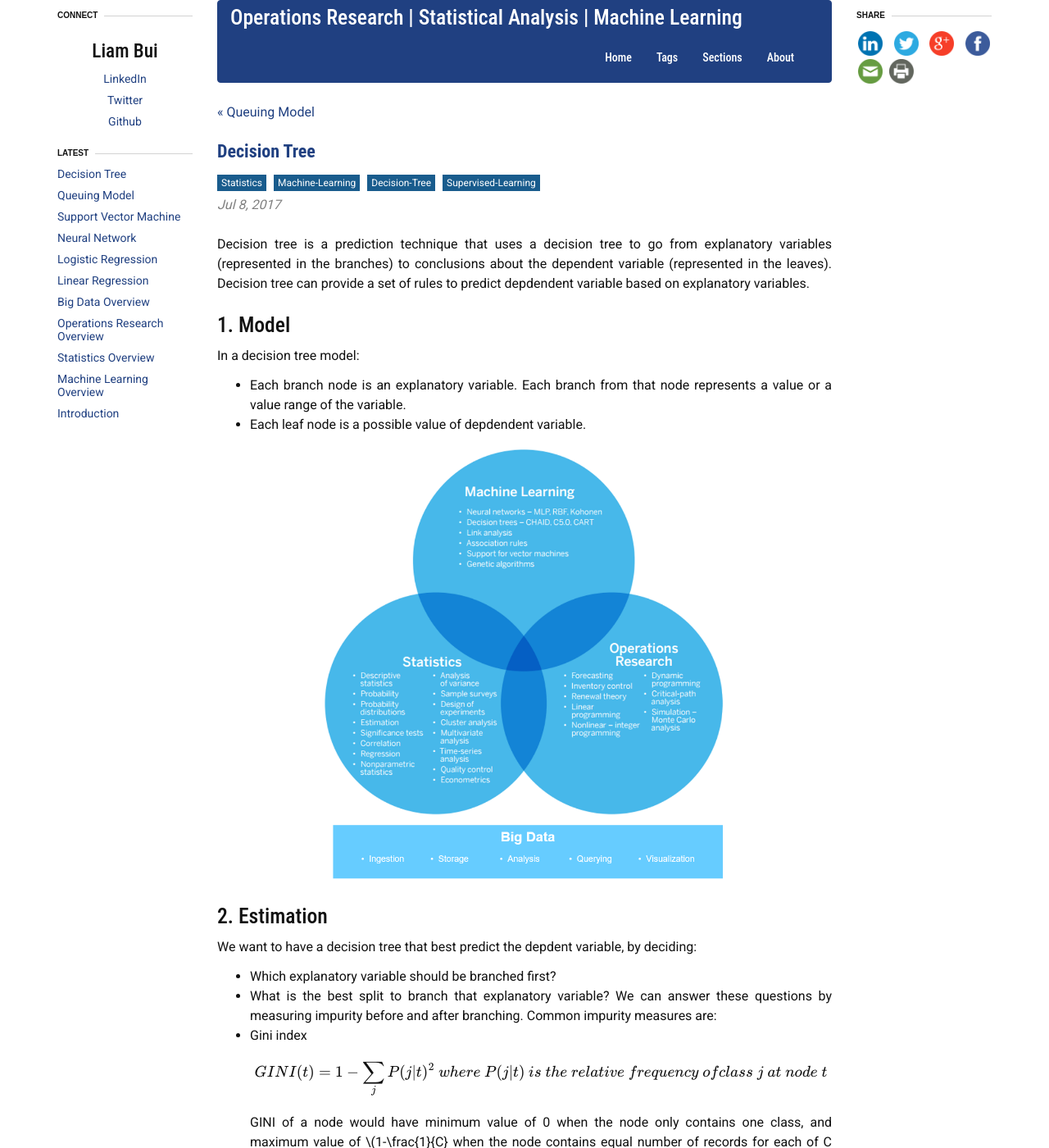
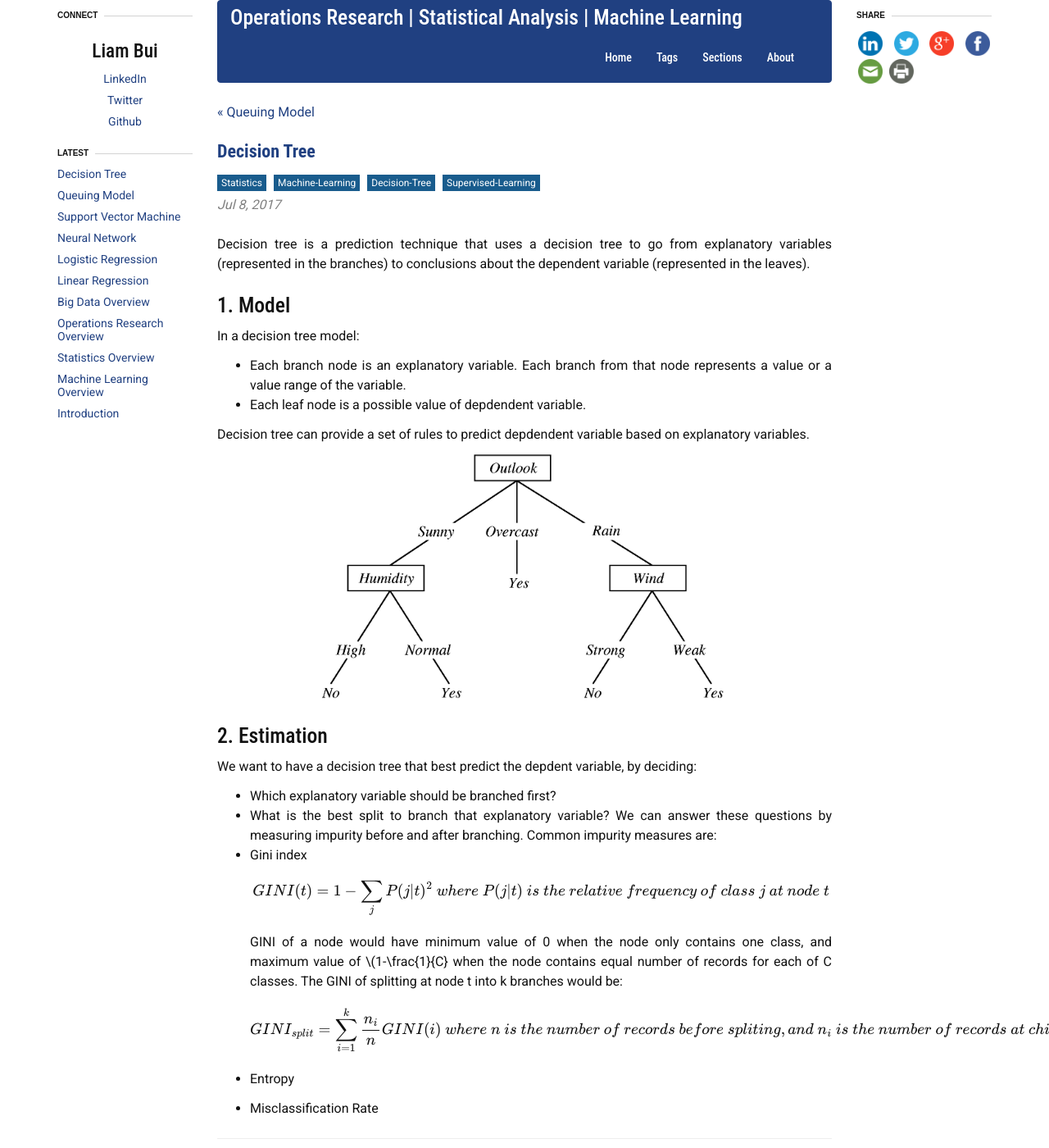
Before and after one commit to liambll/blog-archive, a Jekyll site: the page built from _posts/2017-07-38-decision-tree.markdown, in a window 1280 px wide and 1400 px high. Shown: the whole window at 82% size. Built offline with Jekyll 4.4.1, drawn with Linux system fonts in a browser that asks for light colours; nearby versions of some CDN libraries; formulas are drawn with MathJax 3; comment, search, counter and statistics services are not loaded; some of the changed text lies outside the part shown.

Commit message:
Update 2017-07-38-decision-tree.markdown

```diff
--- a/_posts/2017-07-38-decision-tree.markdown
+++ b/_posts/2017-07-38-decision-tree.markdown
@@ -13,16 +13,17 @@ summary: Decision tree is a prediction technique that uses a decision tree to go
 ---
 
 
-Decision tree is a prediction technique that uses a decision tree to go from explanatory variables (represented in the branches) to conclusions about the dependent variable (represented in the leaves). Decision tree can provide a set of rules to predict depdendent variable based on explanatory variables.
+Decision tree is a prediction technique that uses a decision tree to go from explanatory variables (represented in the branches) to conclusions about the dependent variable (represented in the leaves).
 
 ## 1. Model
 In a decision tree model:
 * Each branch node is an explanatory variable. Each branch from that node represents a value or a value range of the variable.
 * Each leaf node is a possible value of depdendent variable.
 
+Decision tree can provide a set of rules to predict depdendent variable based on explanatory variables.
 <div class="imgcap">
 <div >
-    <img src="/blog/assets/overview/overview.png" width = "500">
+    <img src="/blog/assets/decision-tree/decision-tree.png" width = "500">
 </div>
 </div>
 
@@ -34,12 +35,12 @@ We can answer these questions by measuring impurity before and after branching.
 * Gini index
 \\[
 GINI(t) = 1 - \sum_j P(j|t)^2 \\\
-where ~P(j|t) ~is ~the ~relative ~frequency ~of class ~j ~at ~node ~t
+where ~P(j|t) ~is ~the ~relative ~frequency ~of ~class ~j ~at ~node ~t
 \\]
 GINI of a node would have minimum value of 0 when the node only contains one class, and maximum value of \\(1-\frac{1}{C} when the node contains equal number of records for each of C classes. The GINI of splitting at node t into k branches would be:
 \\[
 GINI_{split} = \sum_{i=1}^k \frac{n_i}{n} GINI(i) \\\
-where ~n_i ~is ~the ~number ~of ~records ~before ~spliting, and ~n_i ~is ~the ~number ~of ~records ~at ~child ~i
+where ~n ~is ~the ~number ~of ~records ~before ~spliting, and ~n_i ~is ~the ~number ~of ~records ~at ~child ~i
 \\]
 
 * Entropy
```
